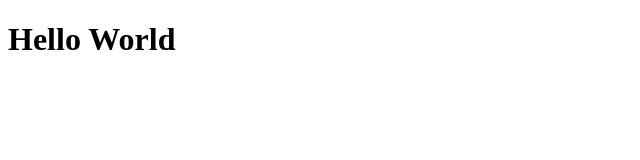
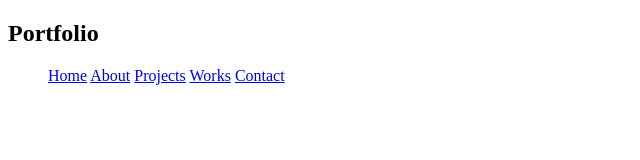
Before and after one commit to Subedi1018/webproject1, a plain HTML site: page index.html in a window 1280 px wide. Shown: the whole page, without its empty margins (0-640 px from the left). Drawn offline with Linux system fonts and the light colour scheme.

Commit message:
Added with the navigation bar

```diff
--- a/index.html
+++ b/index.html
@@ -1,12 +1,30 @@
 <!DOCTYPE html>
-<html>
+<html lang="en" dir="ltr">
   <head>
+    <meta charset="utf-8">
+
     <title>My portfoio</title>
     <link rel="stylesheet" href="https://use.fontawesome.com/releases/v5.7.2/css/all.css">
+    <link rel="stylesheet" href="style.css">
+
 </head>
 
 <body>
-  <h1>Hello World</h1>
+    <div class="header">
+      <h2 class="logo">Portfolio</h2>
+      <ul class="menu">
+        <a href="#">Home</a>
+        <a href="#">About</a>
+        <a href="#">Projects</a>
+        <a href="#">Works</a>
+        <a href="#">Contact</a>
+
+      </ul>
+</div>
+
+
+
+
 </body>
 
 
```
